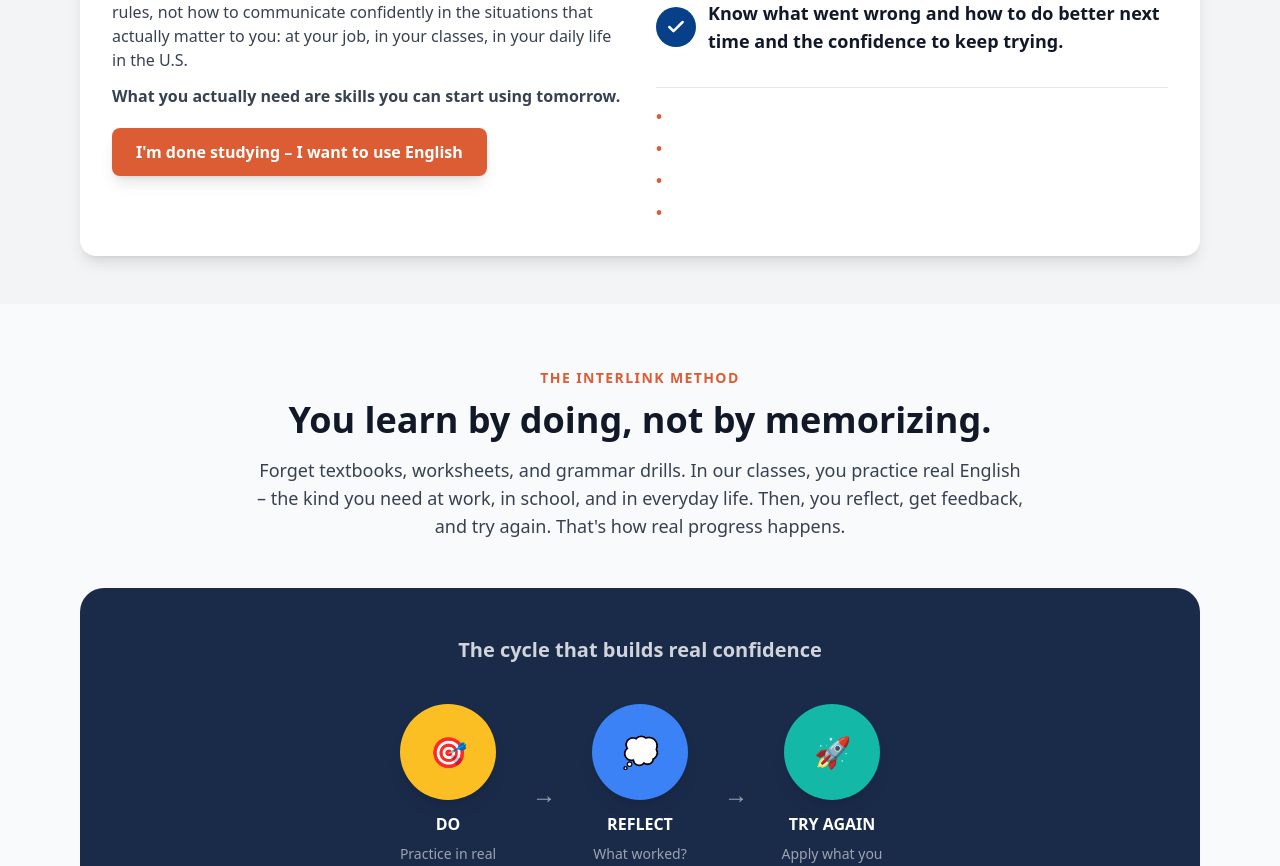
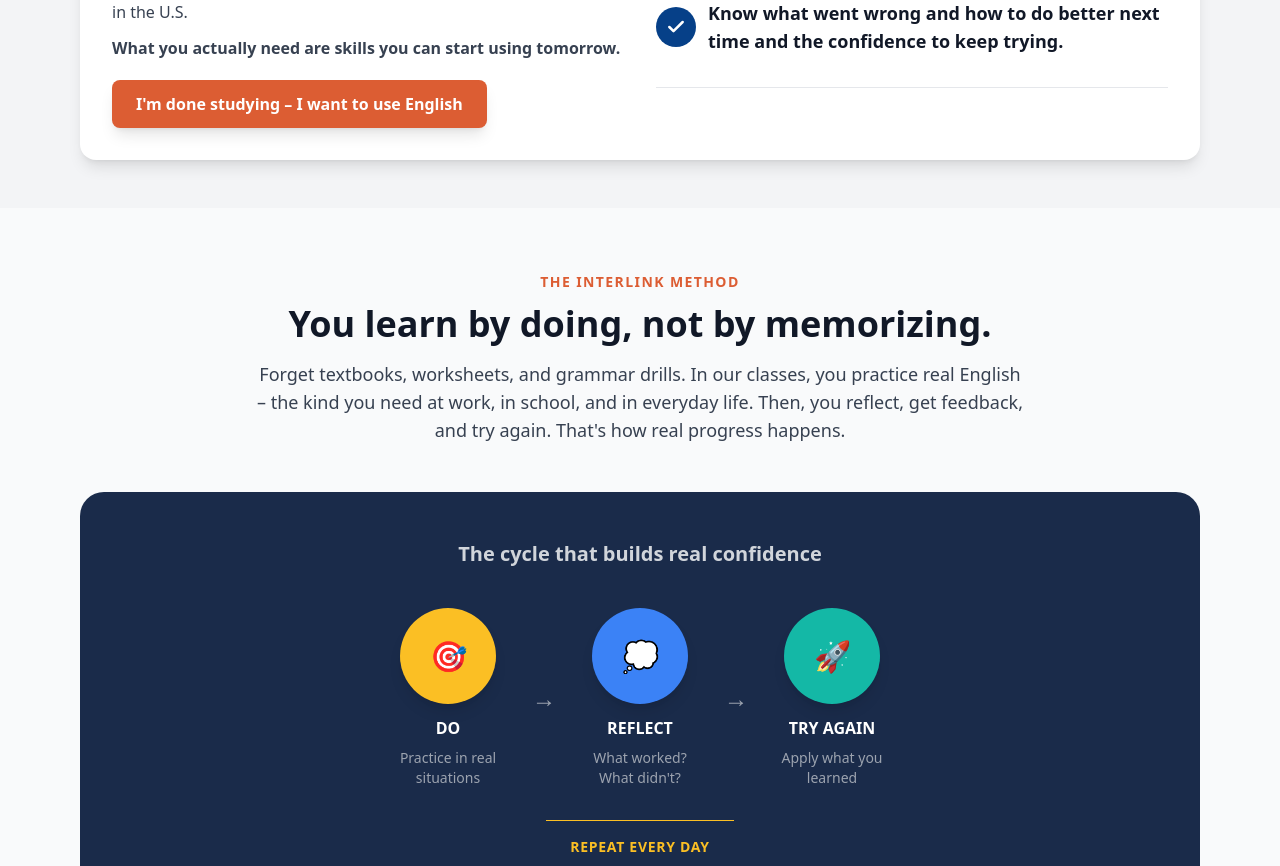
Before and after one commit to Qwixo/Qwixo-apply.INTERLINK.edu-12.3.2026, a React (Vite) app: page /greensboro in a window 1280 px wide. Shown: the part 1625-2491 px from the top of the page. Built offline with nearby package versions, Linux system fonts and the light colour scheme.

Commit message:
Updated GreensboroPage.tsx

```diff
--- a/src/pages/GreensboroPage.tsx
+++ b/src/pages/GreensboroPage.tsx
@@ -338,16 +338,12 @@ function GreensboroPage() {
                 <div className="border-t border-gray-200 pt-4">
                   <div className="space-y-2">
                     <div className="flex items-start gap-2">
-                      <span className="text-[#dc5d33] font-bold flex-shrink-0">•</span>
                     </div>
                     <div className="flex items-start gap-2">
-                      <span className="text-[#dc5d33] font-bold flex-shrink-0">•</span>
                     </div>
                     <div className="flex items-start gap-2">
-                      <span className="text-[#dc5d33] font-bold flex-shrink-0">•</span>
                     </div>
                     <div className="flex items-start gap-2">
-                      <span className="text-[#dc5d33] font-bold flex-shrink-0">•</span>
                     </div>
                   </div>
                 </div>
```
